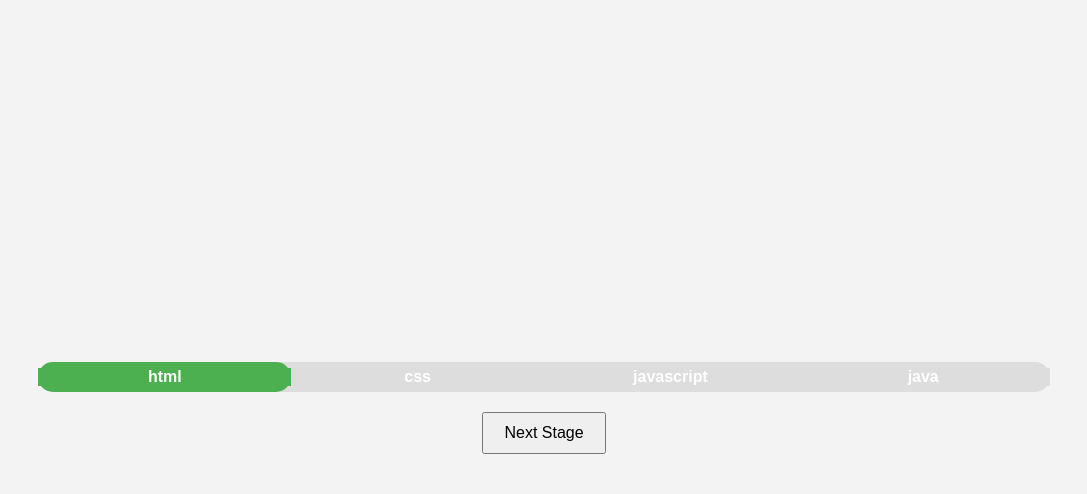
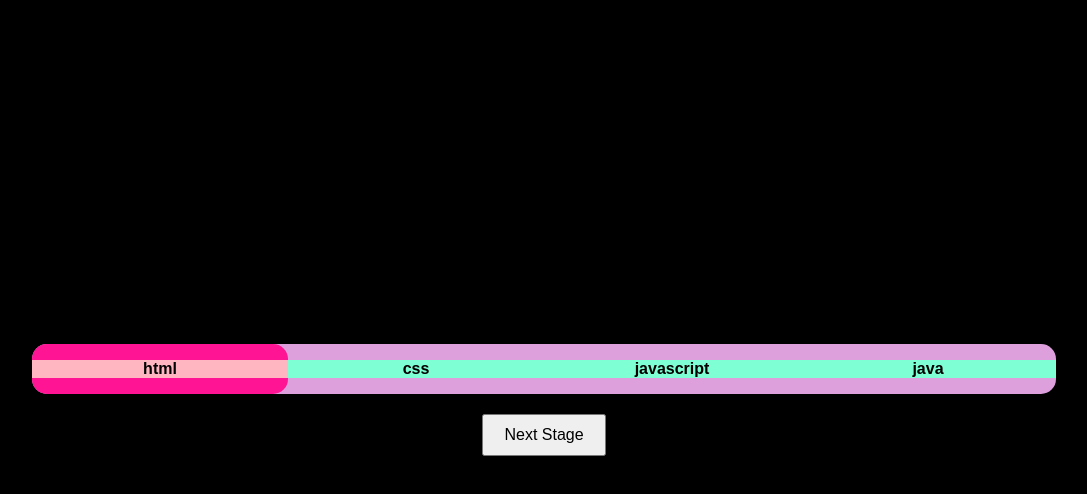
Before and after one commit to aadharshinee/progress-bar-using-html-css-and-js, a plain HTML site: page index.html in a window 1280 px wide. Both pictures are taken after a click on the button "Next Stage". Shown: the whole page, without its empty margins (96-1183 px from the left). Drawn offline with nearby package versions, Linux system fonts and the light colour scheme.

Commit message:
Update index.html

```diff
--- a/index.html
+++ b/index.html
@@ -10,17 +10,18 @@
             display: flex;
             justify-content: center;
             align-items: center;
-            height: 100vh;
-            background-color: #f3f3f3;
+            height: 100vh; /* Set height to 100% of the viewport */
+            background-color: black;
             font-family: Arial, sans-serif;
             flex-direction: column;
+            margin: 0; /* Remove default margin */
         }
 
         .progress-container {
             position: relative;
             width: 80%;
-            height: 30px;
-            background-color: #ddd;
+            height: 50px;
+            background-color: plum;
             border-radius: 15px;
             margin-bottom: 20px;
         }
@@ -29,7 +30,7 @@
             position: absolute;
             height: 100%;
             width: 0;
-            background-color: #4caf50;
+            background-color: deeppink;
             border-radius: 15px;
             transition: width 0.5s;
         }
@@ -41,7 +42,7 @@
             width: 25%;
             text-align: center;
             font-weight: bold;
-            color: white;
+
         }
 
         #stage-1 { left: 0; }
@@ -79,9 +80,9 @@
 
                     $(".progress-stage").each(function(index) {
                         if (index < currentStage) {
-                            $(this).css("background-color", "#4caf50");
+                            $(this).css("background-color", "lightpink");
                         } else {
-                            $(this).css("background-color", "#ddd");
+                            $(this).css("background-color", "aquamarine");
                         }
                     });
                 }
```
